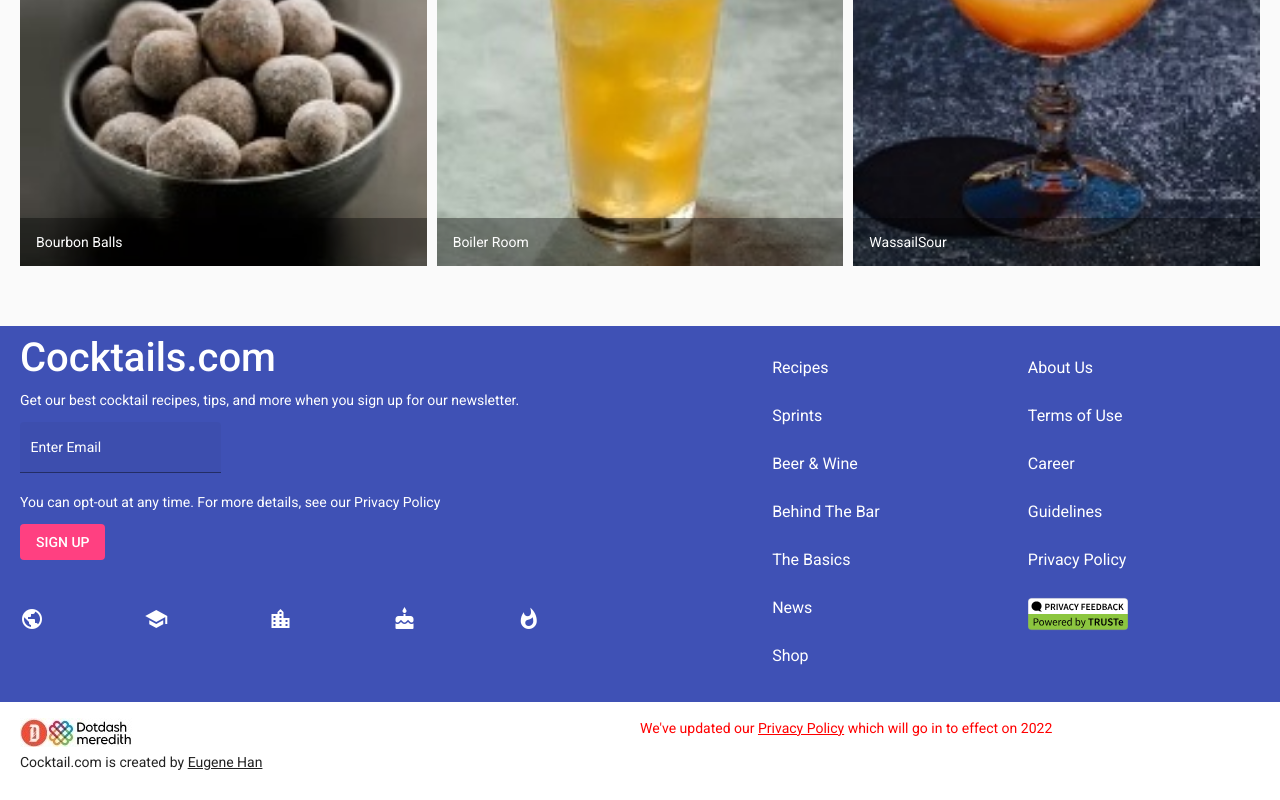
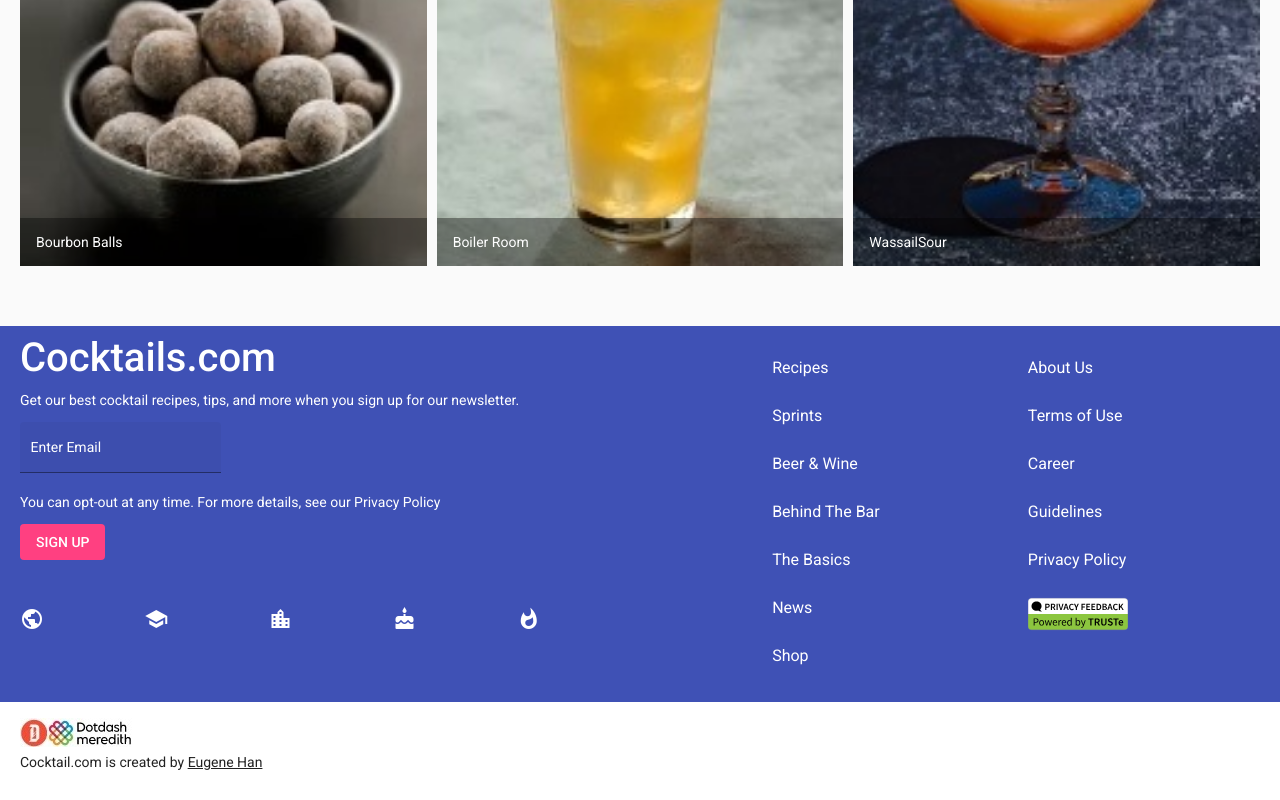
Before and after one commit to eugenehan94/Angular-Material-Cocktail-Website, an Angular app: page /#/gin in a window 1280 px wide. Shown: the part 1832-2632 px from the top of the page. Built offline with nearby package versions, Linux system fonts and the light colour scheme; data requests are answered from the project's data file.

Commit message:
removed Privacy policy notification on footer

```diff
--- a/src/app/components/footer/footer.component.html
+++ b/src/app/components/footer/footer.component.html
@@ -94,14 +94,14 @@
         </p>
       </div>
     </div>
-    <div>
+    <!-- <div>
       <p class="warning">
         We've updated our
         <span class="footer-privacy-policy">Privacy Policy</span> which will go
         in to effect on
         {{ year }}
       </p>
-    </div>
+    </div> -->
   </div>
 </div>
 
```
